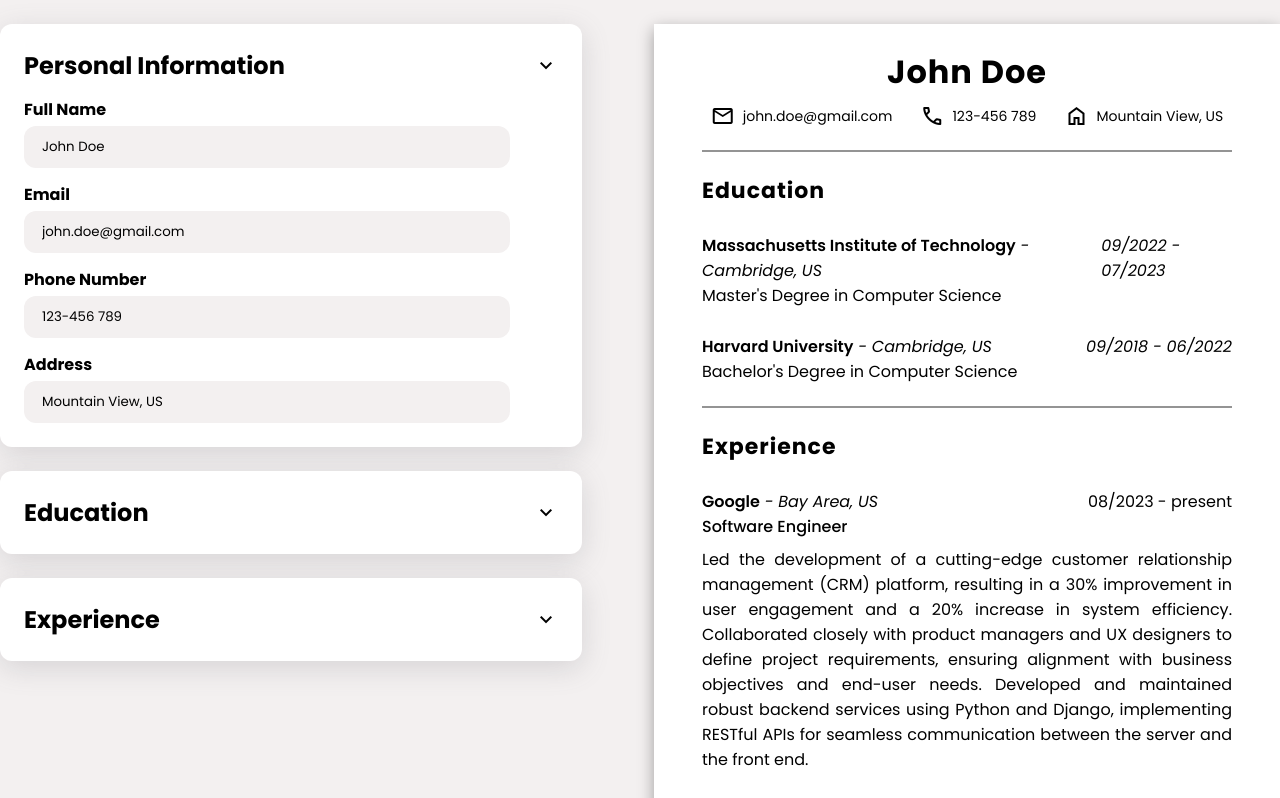
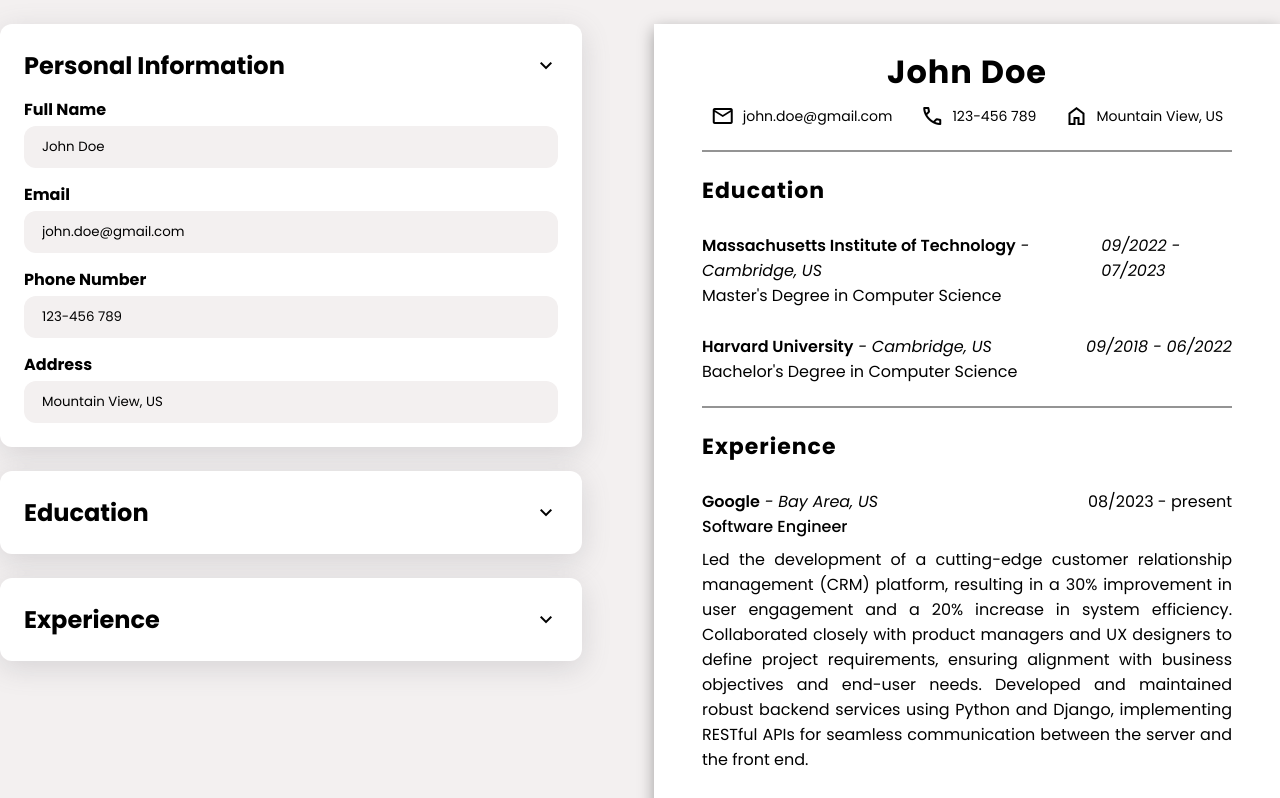
Before and after one commit to Greg057/cv-app, a React (Vite) app: page / in a window 1280 px wide. Shown: the top 798 px of the page. Built offline with nearby package versions, Linux system fonts and the light colour scheme.

Commit message:
change size input fields

```diff
--- a/src/styles/edit-section.css
+++ b/src/styles/edit-section.css
@@ -64,8 +64,9 @@
 }
 
 .input-field input {
-    width: 450px;
-    height: 30px;
+    min-width: 100%;
+    box-sizing: border-box;
+    height: 42px;
     border: none;
     padding: 6px 18px;
     background-color: var(--background-color);
@@ -74,8 +75,8 @@
 }
 
 textarea {
-    min-width: fit-content;
-    width: 450px;
+    min-width: 100%;
+    box-sizing: border-box;
     border: none;
     padding: 6px 18px;
     background-color: var(--background-color);
```
